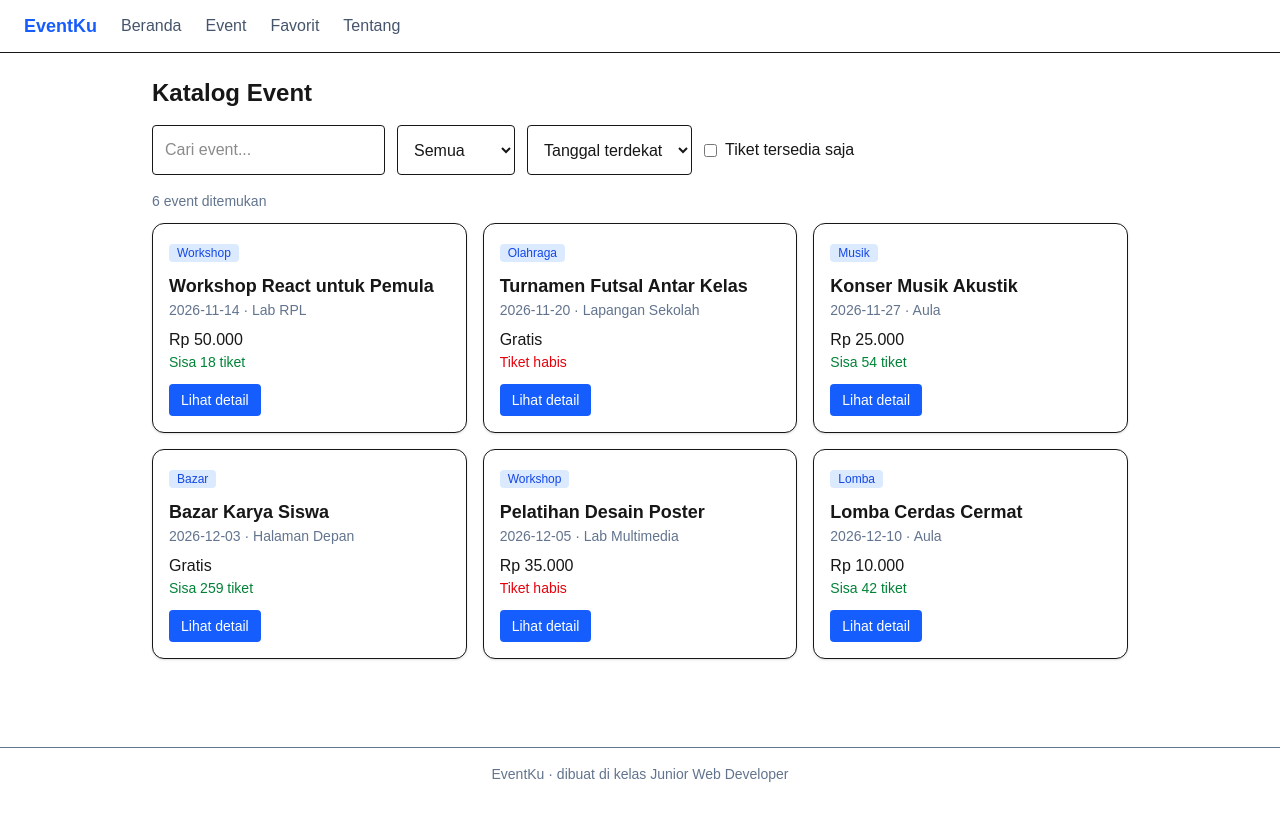
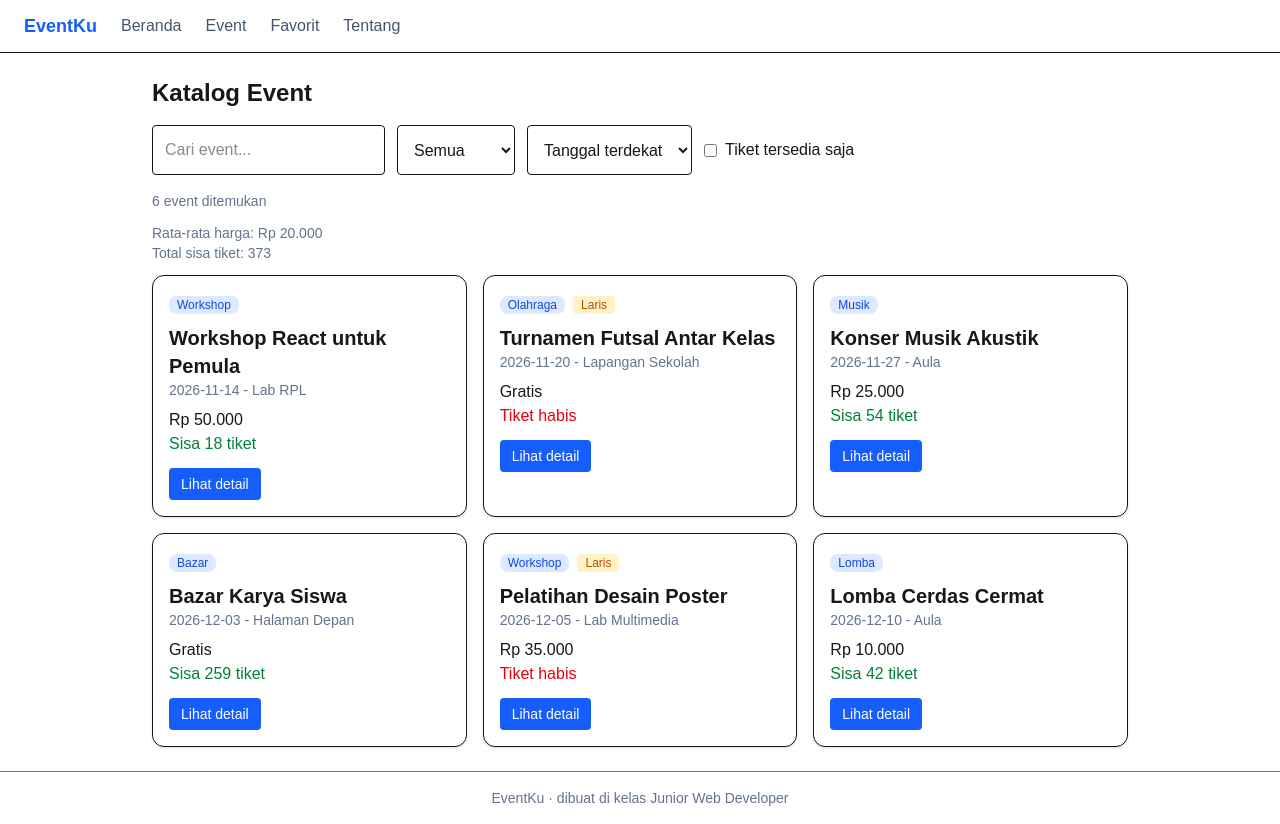
Before and after one commit to leonyrpl-droid/latihan-nextjs, a Next.js app: page /event in a window 1280 px wide. Before the commit the page ends 800 px from the top, so only its background shows below. Built offline with nearby package versions, Linux system fonts and the light colour scheme.

Commit message:
Menambahkan lencana Laris

```diff
--- a/components/KartuEvents.tsx
+++ b/components/KartuEvents.tsx
@@ -3,19 +3,32 @@ import { rupiah, type Event } from "@/events";
 
 export default function KartuEvent({ event }: { event: Event }) {
   const sisa = event.kuota - event.terisi;
+  const laris = sisa >= 0 && event.terisi / event.kuota >= 0.8;
+
   return (
     <div className="rounded-xl border bg-white p-4 shadow-sm">
-      <span className="rounded bg-blue-100 px-2 py-0.5 text-xs text-blue-700">
+      <span className="rounded-lg bg-blue-100 px-2 py-0.5 text-xs text-blue-700">
         {event.kategori}
       </span>
-      <h3 className="mt-2 text-lg font-semibold">{event.judul}</h3>
+
+      {laris && (
+        <span className="ml-2 rounded bg-amber-100 px-2 py-0.5 text-xs font-medium text-amber-700">
+          Laris
+        </span>
+      )}
+
+      <h3 className="mt-2 text-xl font-bold">{event.judul}</h3>
+
       <p className="text-sm text-slate-500">
-        {event.tanggal} · {event.lokasi}
+        {event.tanggal} - {event.lokasi}
       </p>
+
       <p className="mt-2 font-medium">{rupiah(event.harga)}</p>
-      <p className={sisa === 0 ? "text-sm text-red-600" : "text-sm text-green-700"}>
+
+      <p className={sisa === 0 ? "text-red-600" : "text-green-700"}>
         {sisa === 0 ? "Tiket habis" : `Sisa ${sisa} tiket`}
       </p>
+
       <Link
         href={`/event/${event.id}`}
         className="mt-3 inline-block rounded bg-blue-600 px-3 py-1.5 text-sm text-white hover:bg-blue-700"
--- a/components/KatalogInteraktif.tsx
+++ b/components/KatalogInteraktif.tsx
@@ -1,7 +1,7 @@
 "use client";
 
 import { useState } from "react";
-import type { Event } from "@/events";
+import { rupiah, type Event } from "@/events";
 import KartuEvent from "@/components/KartuEvents";
 
 export default function KatalogInteraktif({ events }: { events: Event[] }) {
@@ -26,6 +26,17 @@ export default function KatalogInteraktif({ events }: { events: Event[] }) {
 
     return a.tanggal.localeCompare(b.tanggal);
   });
+
+  // Menghitung rata-rata harga
+  const totalHarga = hasil.reduce((total, event) => total + event.harga, 0);
+
+  const rataRataHarga = hasil.length > 0 ? totalHarga / hasil.length : 0;
+
+  // Menghitung total sisa tiket
+  const totalSisaTiket = hasil.reduce(
+    (total, event) => total + (event.kuota - event.terisi),
+    0,
+  );
 
   return (
     <div>
@@ -74,6 +85,14 @@ export default function KatalogInteraktif({ events }: { events: Event[] }) {
         {terurut.length} event ditemukan
       </p>
 
+      <p className="text-sm text-slate-500">
+        Rata-rata harga: {rupiah(rataRataHarga)}
+      </p>
+
+      <p className="mb-3 text-sm text-slate-500">
+        Total sisa tiket: {totalSisaTiket}
+      </p>
+
       {terurut.length === 0 ? (
         <p className="text-slate-500">Tidak ada event yang cocok.</p>
       ) : (
```
